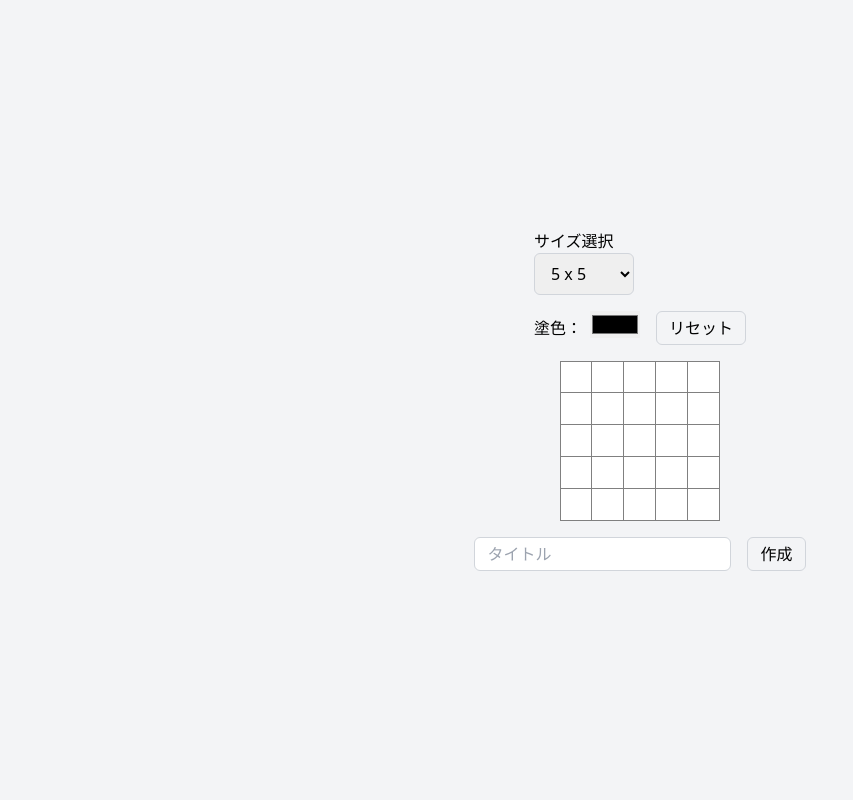
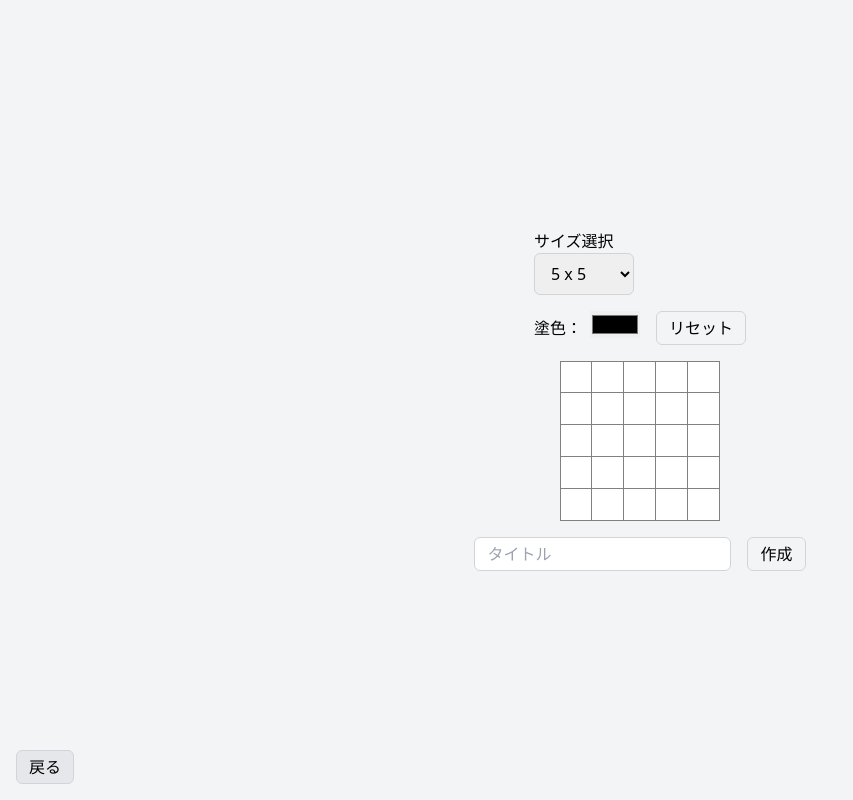
Before and after one commit to watahaizian/nono, a React (Vite) app: page / in a window 1280 px wide. Both pictures are taken after a click on the button "作成". Shown: the whole page, without its empty margins (0-853 px from the left). Built offline with nearby package versions, Linux system fonts and the light colour scheme.

Commit message:
update edit

```diff
--- a/src/App.tsx
+++ b/src/App.tsx
@@ -26,6 +26,11 @@ const App: React.FC = () => {
     setCurrentScreen('edit');
   };
 
+  // タイトルに戻る
+  const backToTitle = () => {
+    setCurrentScreen('title');
+  };
+
   const renderScreen = () => {
     switch (currentScreen) {
       case 'title':
@@ -33,7 +38,7 @@ const App: React.FC = () => {
       case 'game':
         return <GameScreen puzzleId={puzzleId} puzzleSize={puzzleSize} />;
       case 'edit':
-        return <EditScreen />;
+        return <EditScreen onBack={backToTitle} />;
     }
   };
 
--- a/src/components/EditScreen.tsx
+++ b/src/components/EditScreen.tsx
@@ -1,8 +1,9 @@
 import { useState } from 'react';
 import { puzzleSizes, createCellData } from '../lib/interface';
 import { getCellStyle } from '../lib/utils';
+import { EditScreenProps } from '../lib/interface';
 
-const EditScreen = () => {
+const EditScreen = ({ onBack }: EditScreenProps) => {
   const sizes = [5, 10, 15, 20, 25];
   const [puzzleSize, setPuzzleSize] = useState<puzzleSizes>(5);
   const [paintColor, setPaintColor] = useState<string>('#000000');
@@ -25,6 +26,21 @@ const EditScreen = () => {
     setPuzzleSize(size);
     setCurrentCell(
       Array.from({ length: size }, () => Array<string | null>(size).fill(null))
+    );
+  };
+
+  const resetAllCells = () => {
+    // currentCellが全てnullでない場合は確認ダイアログを表示
+    if (
+      currentCell.some((row) => row.some((cell) => cell !== null)) &&
+      !window.confirm('全てがリセットされます。よろしいですか？')
+    ) {
+      return;
+    }
+    setCurrentCell(
+      Array.from({ length: puzzleSize }, () =>
+        Array<string | null>(puzzleSize).fill(null)
+      )
     );
   };
 
@@ -51,7 +67,7 @@ const EditScreen = () => {
         });
       });
     });
-    console.log(puzzleData);
+    // パズルデータをfetchで送信
   };
 
   return (
@@ -77,17 +93,11 @@ const EditScreen = () => {
             type="color"
             value={paintColor}
             onChange={(e) => setPaintColor(e.target.value)}
-            className="ml-2"
+            className="ml-2 cursor-pointer"
           />
           <button
             className="ml-4 px-3 py-1 border border-gray-300 rounded-md"
-            onClick={() =>
-              setCurrentCell(
-                Array.from({ length: puzzleSize }, () =>
-                  Array<string | null>(puzzleSize).fill(null)
-                )
-              )
-            }
+            onClick={resetAllCells}
           >
             リセット
           </button>
@@ -131,6 +141,12 @@ const EditScreen = () => {
           作成
         </button>
       </div>
+      <button
+        onClick={onBack}
+        className="absolute bottom-4 left-4 px-3 py-1 border border-gray-300 rounded-md bg-gray-200 hover:bg-gray-300"
+      >
+        戻る
+      </button>
     </div>
   );
 };
--- a/src/lib/interface.ts
+++ b/src/lib/interface.ts
@@ -30,3 +30,7 @@ export interface createCellData {
   value: number;
   color: string;
 }
+
+export interface EditScreenProps {
+  onBack: () => void;
+}
```
